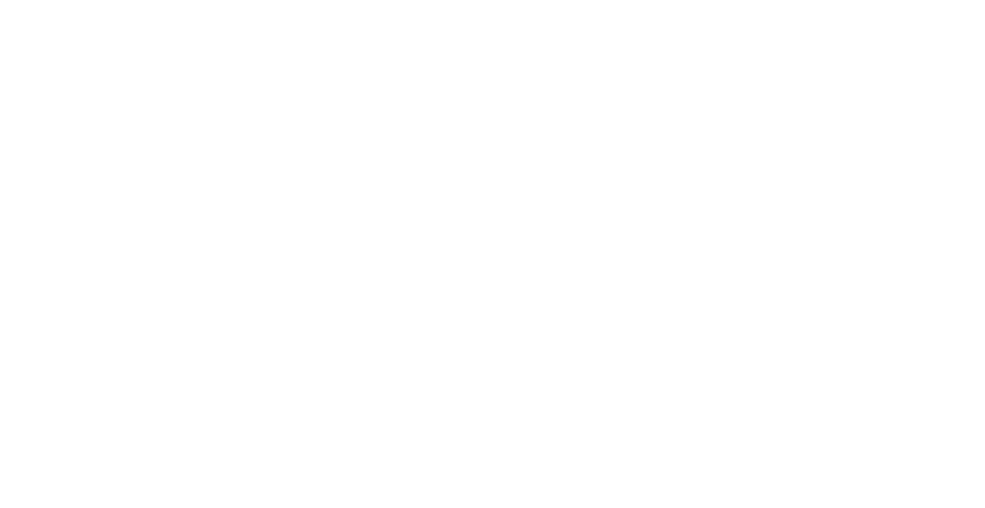
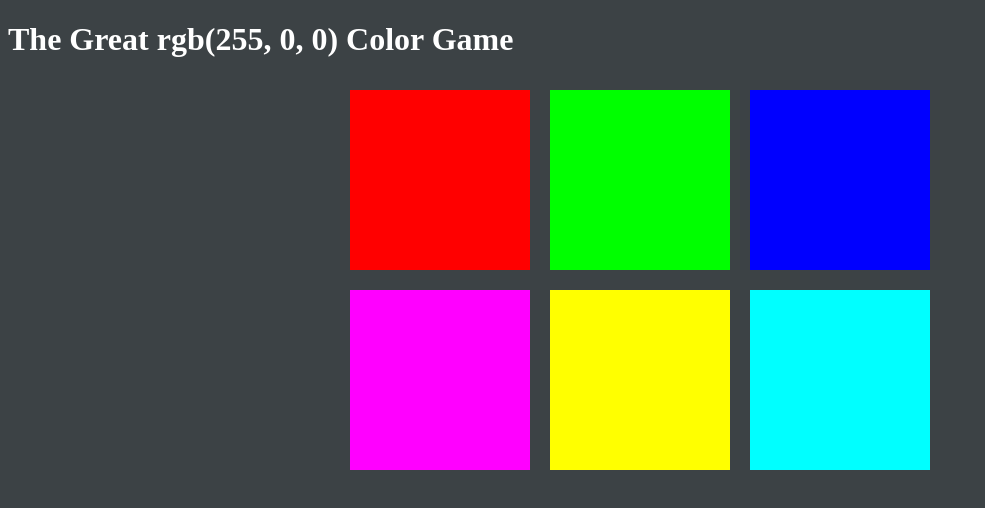
Before and after one commit to arjun08soni/color-game, a plain HTML site: page colorGame.html in a window 1280 px wide. Shown: the whole page, without its empty margins (0-985 px from the left). Drawn offline with Linux system fonts and the light colour scheme.

Commit message:
works for 6 hard coded colors

```diff
--- /dev/null
+++ b/colorGame.css
@@ -0,0 +1,22 @@
+body{
+	background: #3c4245;
+}
+.square{
+	 width: 30%;
+	 background: purple;
+	 padding-bottom: 30%;
+	 float: left;
+	 margin: 1.66%;
+}
+
+#container{
+	margin: 0 auto;
+	max-width: 600px;
+}
+
+h1{
+	color: white;
+}
+span{
+	color: white;
+}
--- a/colorGame.html
+++ b/colorGame.html
@@ -2,9 +2,15 @@
 <html>
 <head>
 	<title>Color Game</title>
+	<link rel="stylesheet" type="text/css" href="colorGame.css">
 </head>
 <body>
-	<div class="container">
+	<h1>The Great <span id="colorDisplay">RGB</span> Color Game</h1>
+<div>
+	<span id="message"></span>
+</div>
+
+	<div id="container">
 		<div class="square"></div>
 		<div class="square"></div>
 		<div class="square"></div>
@@ -12,5 +18,7 @@
 		<div class="square"></div>
 		<div class="square"></div>
 	</div>
+
+	<script type="text/javascript" src="colorGame.js"></script>
 </body>
 </html>
--- /dev/null
+++ b/colorGame.js
@@ -0,0 +1,44 @@
+var colors = [
+	"rgb(255, 0, 0)",
+	"rgb(0, 255, 0)",
+	"rgb(0, 0, 255)",
+	"rgb(255, 0, 255)",
+	"rgb(255, 255, 0)",
+	"rgb(0, 255, 255)"
+]
+ var squares = document.querySelectorAll(".square");
+ var pickedColor=pickColor();
+ var colorDisplay=document.getElementById("colorDisplay");
+ var msg=document.getElementById("message");
+
+colorDisplay.textContent=pickedColor;
+
+ for(var i=0; i<squares.length;i++){
+ 	squares[i].style.backgroundColor= colors[i];
+
+	//event listener to squares
+	squares[i].addEventListener("click",function(){
+		//grab color of clicked square
+		var clickedColor=this.style.backgroundColor;
+
+		//compare color of pickedColor
+		if(clickedColor===pickedColor){
+			msg.textContent="CORRECT!";
+			changeColor(clickedColor);
+		}
+		else {
+			this.style.backgroundColor= "#3c4245";
+			msg.textContent="TRY AGAIN!";
+			}
+		})
+ }
+
+ function changeColor(color) {
+ 	for(i=0;i<squares.length;i++)
+		squares[i].style.backgroundColor= color;
+ }
+
+ function pickColor(){
+ 	var random= Math.floor(Math.random() * colors.length);
+ 	return colors[random];
+ }
```
